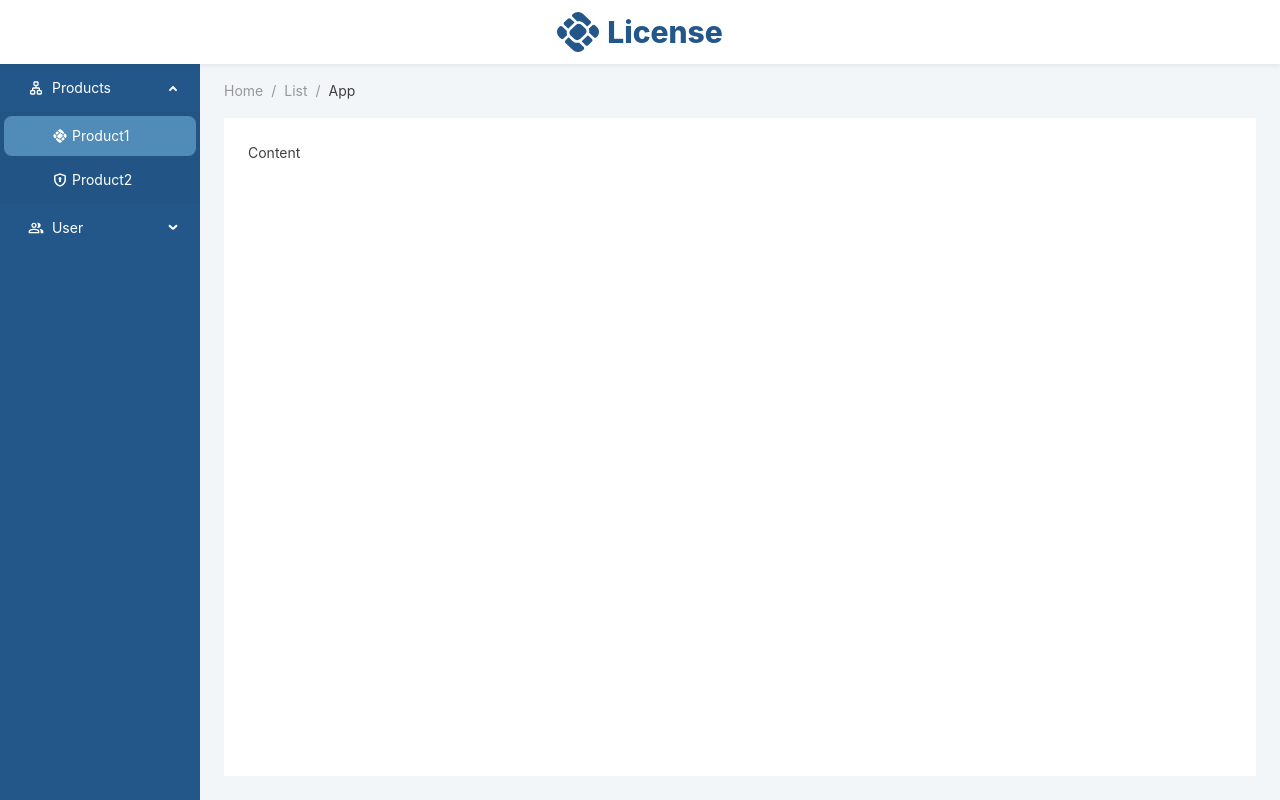
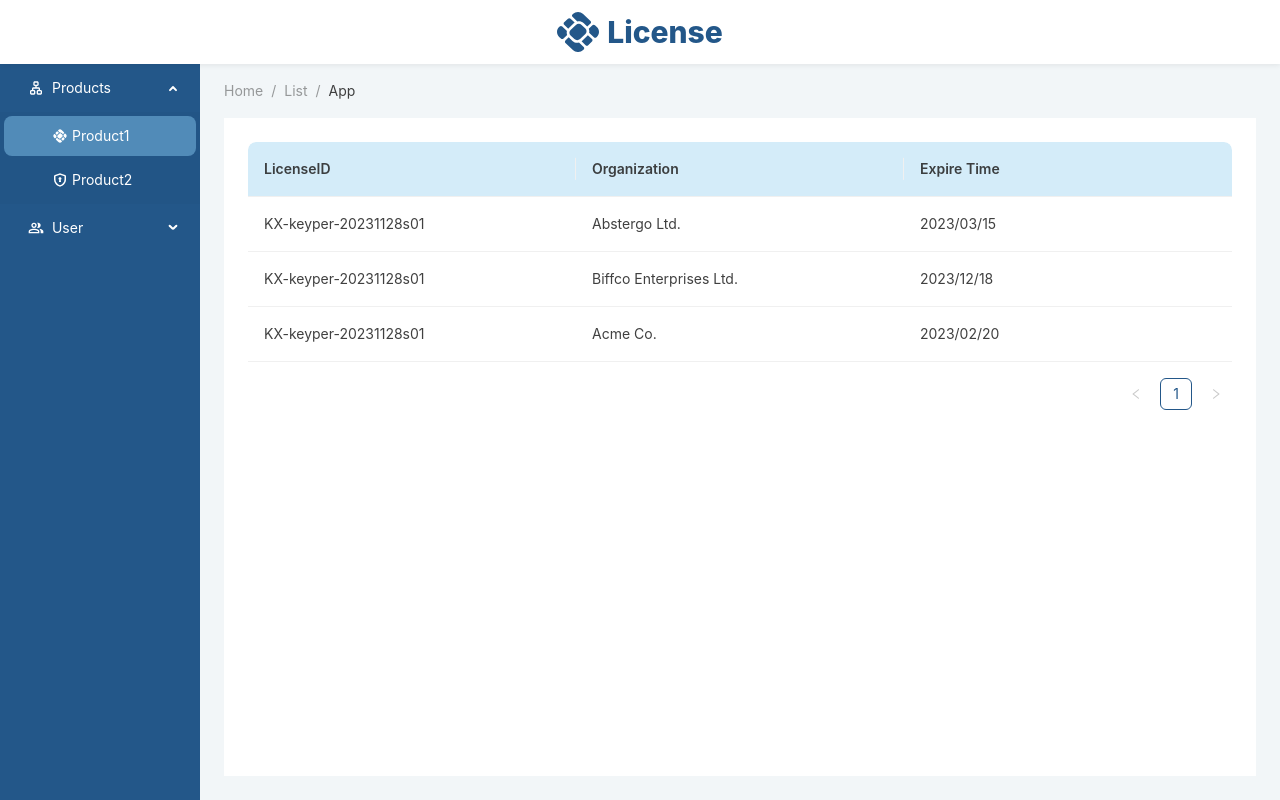
Before and after one commit to yun-0205/vue-project, a Vue app: page / in a window 1280 px wide. Built offline with nearby package versions, Linux system fonts and the light colour scheme.

Commit message:
add table

```diff
--- a/src/App.vue
+++ b/src/App.vue
@@ -6,6 +6,45 @@ import customTheme from "./customTheme.json";
 const selectedKeys1 = ref(['2']);
 const selectedKeys2 = ref(['1']);
 const openKeys = ref(['sub1']);
+
+const columns = [
+  {
+    title: 'LicenseID',
+    dataIndex: 'licenseid',
+    width: 240,
+  },
+  {
+    title: 'Organization',
+    dataIndex: 'organization',
+    width: 240,
+  },
+  {
+    title: 'Expire Time',
+    dataIndex: 'expiretime',
+    width: 240,
+  },
+];
+
+const data = [
+  {
+    key: 1,
+    licenseid: 'KX-keyper-20231128s01',
+    organization: 'Abstergo Ltd.',
+    expiretime: '2023/03/15',
+  },
+  {
+    key: 2,
+    licenseid: 'KX-keyper-20231128s01',
+    organization: 'Biffco Enterprises Ltd.',
+    expiretime: '2023/12/18',
+  },
+  {
+    key: 3,
+    licenseid: 'KX-keyper-20231128s01',
+    organization: 'Acme Co.',
+    expiretime: '2023/02/20',
+  },
+];
 </script>
 
 <template>
@@ -59,7 +98,12 @@ const openKeys = ref(['sub1']);
         <a-layout-content
           :style="{ background: '#fff', padding: '24px', margin: 0, minHeight: '280px' }"
         >
-          Content
+        <a-table
+        :columns="columns"
+        :data-source="data"
+        :pagination="{ pageSize: 10 }"
+        :scroll="{ y: 560 }"
+        />
         </a-layout-content>
       </a-layout>
     </a-layout>
@@ -134,4 +178,8 @@ const openKeys = ref(['sub1']);
   vertical-align: middle;
   margin-bottom: 3px;
 }
+
+.ant-table-wrapper >>> tr:hover {
+  background-color: red;
+}
 </style>
--- a/src/customTheme.json
+++ b/src/customTheme.json
@@ -25,6 +25,12 @@
       "colorDangerItemBgActive": "#fff2f0",
       "colorDangerItemBgSelected": "#518BB8",
       "colorItemTextDisabled": "#BDBDBD"
+    },
+    "Table": {
+      "colorFillAlter": "#D4ECF9",
+      "colorBgContainer": "#ffffff",
+      "colorBorderSecondary": "#f0f0f0",
+      "colorFillContent": "rgba(38, 38, 38, 0.06)"
     }
   }
 }
```
